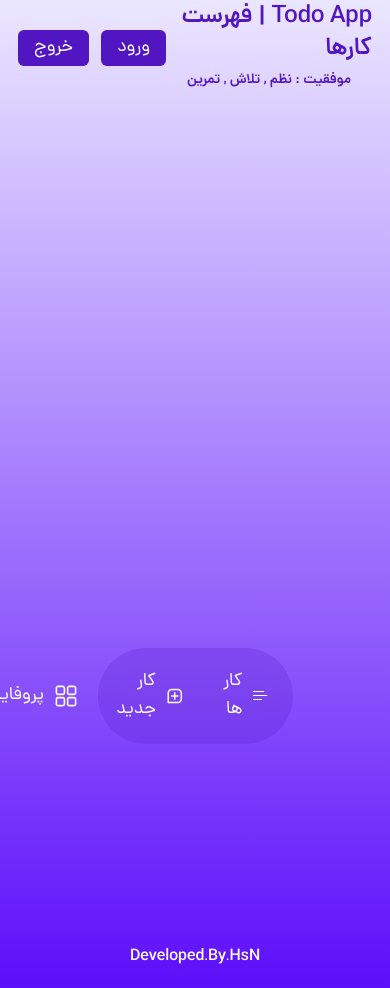
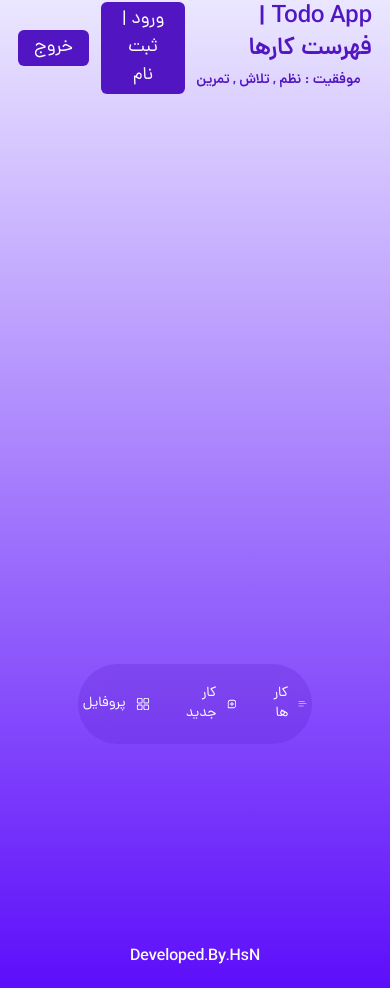
Before and after one commit to hasanashrafi/todo-app-next, a Next.js app: page / in a window 390 px wide. Built offline with nearby package versions, Linux system fonts and the light colour scheme.

Commit message:
edit items styles

```diff
--- a/components/layout/Layout.js
+++ b/components/layout/Layout.js
@@ -19,7 +19,7 @@ function Layout({ children }) {
                 </div>
                 <div className='flex items-center gap-x-3'>
                     <button className='p-1 px-4 rounded-md bg-[#5115c2]'>
-                    <Link href="/signup">ورود</Link>
+                    <Link href="/signup"> ورود | ثبت نام</Link>
                     </button>
                     <button className='p-1 px-4 rounded-md bg-[#5115c2]'>خروج</button>
                 </div>
@@ -28,25 +28,25 @@ function Layout({ children }) {
                 <section className=' flex  w-full'>
                     <div className='relative w-full'>
                         {children}
-                        <div className='backdrop-filter backdrop-blur-md bg-opacity-20 bg-clip-padding fixed  bottom-20 right-0 left-0 w-[50%] bg-[#5115c2] items-center flex justify-center mx-auto mb-5 self-end h-fit  rounded-full  p-2'>
+                        <div className='backdrop-filter backdrop-blur-md bg-opacity-20 bg-clip-padding fixed  bottom-20 right-0 left-0 w-[60%] bg-[#5115c2] items-center flex justify-center mx-auto mb-5 self-end h-fit  rounded-full  p-2'>
 
-                            <ul className='flex justify-around w-full items-center'>
+                            <ul className='flex justify-around  items-center '>
                                 <li
-                                    className='hover:bg-indigo-500 px-4 py-1 rounded-full text-lg font-medium text-white my-2 flex items-center'>
-                                    <VscListSelection className='text-2xl' />
+                                    className='hover:bg-indigo-500 px-4 py-1 rounded-full text-sm lg:text-lg font-medium text-white my-2 flex items-center'>
+                                    <VscListSelection className='lg:text-2xl' />
                                     <Link href="/" className='mr-2.5'>
                                         کار ها
                                     </Link>
                                 </li>
-                                <li className='hover:bg-indigo-500 px-4 py-1 rounded-full text-lg font-medium text-white my-2 flex items-center'>
-                                    <BiMessageSquareAdd className='text-2xl' />
+                                <li className='hover:bg-indigo-500 px-4 py-1 rounded-full text-sm lg:text-lg  font-medium text-white my-2 flex items-center'>
+                                    <BiMessageSquareAdd className='lg:text-2xl' />
 
                                     <Link href="/add-todo" className='mr-2.5'>
                                         کار جدید
                                     </Link>
                                 </li>
-                                <li className='hover:bg-indigo-500 px-4 py-1 rounded-full text-lg font-medium text-white my-2 flex items-center'>
-                                    <RxDashboard className='text-2xl' />
+                                <li className='hover:bg-indigo-500 px-4 py-1 rounded-full text-sm lg:text-lg  font-medium text-white my-2 flex items-center'>
+                                    <RxDashboard className=' lg:text-2xl' />
                                     <Link href="/profile" className='mr-2.5'>
                                         پروفایل
                                     </Link>
```
